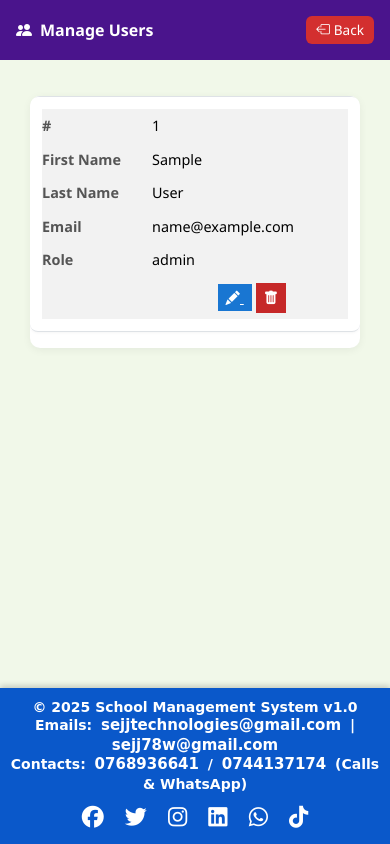
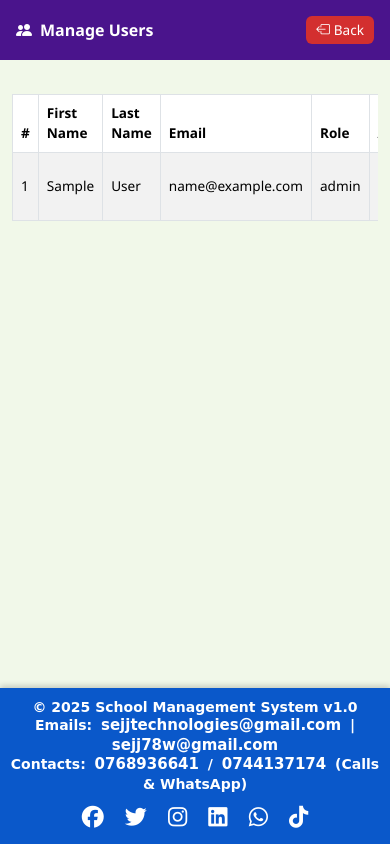
Before and after one commit to sejjtechnologies/school_management_system, a Flask app: page /admin/manage-users in a window 390 px wide. Run offline with Flask 3, Linux system fonts and the light colour scheme; tables that the repository leaves empty hold one stand-in row (values such as "Sample post").

Commit message:
responsive design

```diff
--- a/templates/admin/manage_users.html
+++ b/templates/admin/manage_users.html
@@ -34,7 +34,7 @@
       background-color: #b71c1c;
     }
     .table thead {
-      background-color: #f5f5f7;
+      background-color: #e0e0e0;
     }
     .action-btn {
       border: none;
@@ -60,39 +60,12 @@
       border-top: none;
     }
 
-    /* Content wrapper that scrolls between navbar and footer */
-    .content {
+    /* ✅ Main content scrolls between navbar and footer */
+    main {
       flex: 1;
       overflow-y: auto;
-      margin-top: 70px; /* space below navbar */
-      padding: 18px;
-      padding-bottom: 160px; /* ensure space above footer */
-    }
-
-    /* Modern table card */
-    .table-card {
-      background: #fff;
-      border-radius: 10px;
-      box-shadow: 0 2px 8px rgba(15,23,42,0.06);
-      overflow: hidden;
-    }
-    .table thead th {
-      border: 0;
-      background: linear-gradient(90deg, rgba(246,248,250,1) 0%, rgba(238,241,246,1) 100%);
-      color: #222;
-      font-weight: 600;
-      text-transform: none;
-    }
-    .table tbody tr:hover { background-color: #fafafa; }
-    .table td, .table th { vertical-align: middle; }
-
-    /* Mobile: convert rows to cards for better readability */
-    @media (max-width: 720px) {
-      .table thead { display: none; }
-      .table, .table tbody, .table tr, .table td { display: block; width: 100%; }
-      .table tr { margin-bottom: 12px; border-radius: 8px; background: #fff; box-shadow: 0 1px 3px rgba(0,0,0,0.04); padding: 12px; }
-      .table td { padding: 6px 0; border: 0; }
-      .table td:before { content: attr(data-label); font-weight: 600; display: inline-block; width: 110px; color: #555; }
+      padding-top: 70px; /* space below navbar */
+      padding-bottom: 90px; /* space above footer */
     }
 
     footer {
@@ -103,8 +76,12 @@
     }
 
     @media (max-width: 576px) {
-      .table { font-size: 0.9rem; }
-      .navbar-brand { font-size: 1rem; }
+      .table {
+        font-size: 0.85rem;
+      }
+      .navbar-brand {
+        font-size: 1rem;
+      }
     }
   </style>
 </head>
@@ -114,17 +91,15 @@
     <div class="container-fluid px-3">
       <a class="navbar-brand fw-bold" href="#"><i class="bi bi-people-fill me-2"></i>Manage Users</a>
       <div class="ms-auto">
-        <!-- ✅ Back button now links to admin dashboard safely -->
-        <a href="{{ url_for('user_routes.admin_dashboard') }}" class="btn back-btn">
+        <button onclick="window.history.back()" class="btn back-btn">
           <i class="bi bi-box-arrow-left me-1"></i>Back
-        </a>
+        </button>
       </div>
     </div>
   </nav>
 
   <!-- Main Content -->
-  <div class="content">
-    <main class="container my-2">
+  <main class="container my-4">
 
     <!-- ✅ Flash messages -->
     {% with messages = get_flashed_messages(with_categories=true) %}
@@ -138,7 +113,7 @@
       {% endif %}
     {% endwith %}
 
-    <div class="table-responsive table-card">
+    <div class="table-responsive">
       <table class="table table-bordered table-striped align-middle">
         <thead>
           <tr>
@@ -153,11 +128,11 @@
         <tbody>
           {% for user in users %}
           <tr>
-            <td data-label="#">{{ loop.index }}</td>
-            <td data-label="First Name">{{ user.first_name }}</td>
-            <td data-label="Last Name">{{ user.last_name }}</td>
-            <td data-label="Email">{{ user.email }}</td>
-            <td data-label="Role">{{ user.role.role_name }}</td>
+            <td>{{ loop.index }}</td>
+            <td>{{ user.first_name }}</td>
+            <td>{{ user.last_name }}</td>
+            <td>{{ user.email }}</td>
+            <td>{{ user.role.role_name }}</td>
             <td class="text-center">
               <a href="{{ url_for('admin_routes.edit_user', user_id=user.id) }}" class="action-btn btn-edit me-1" title="Edit user">
                 <i class="bi bi-pencil-fill"></i>
```
